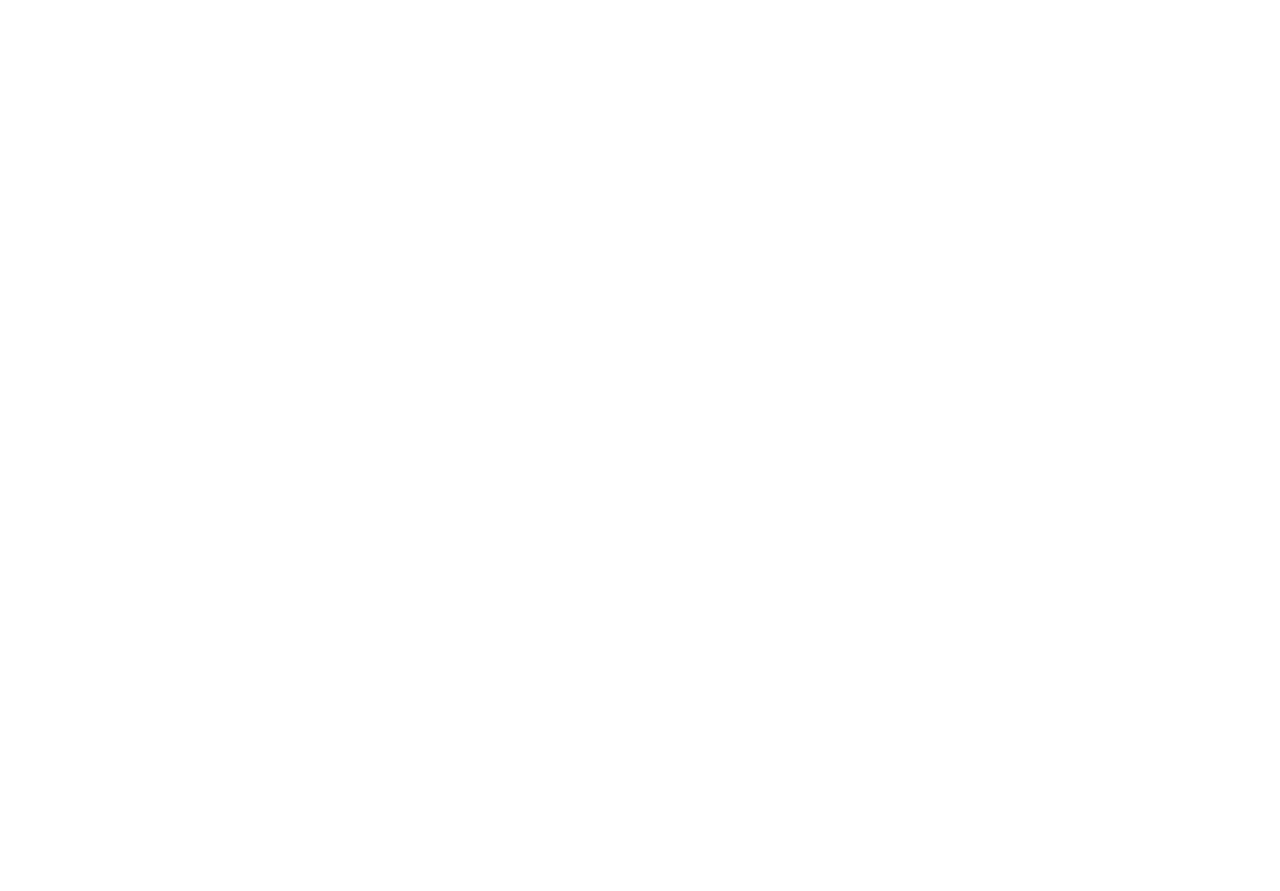
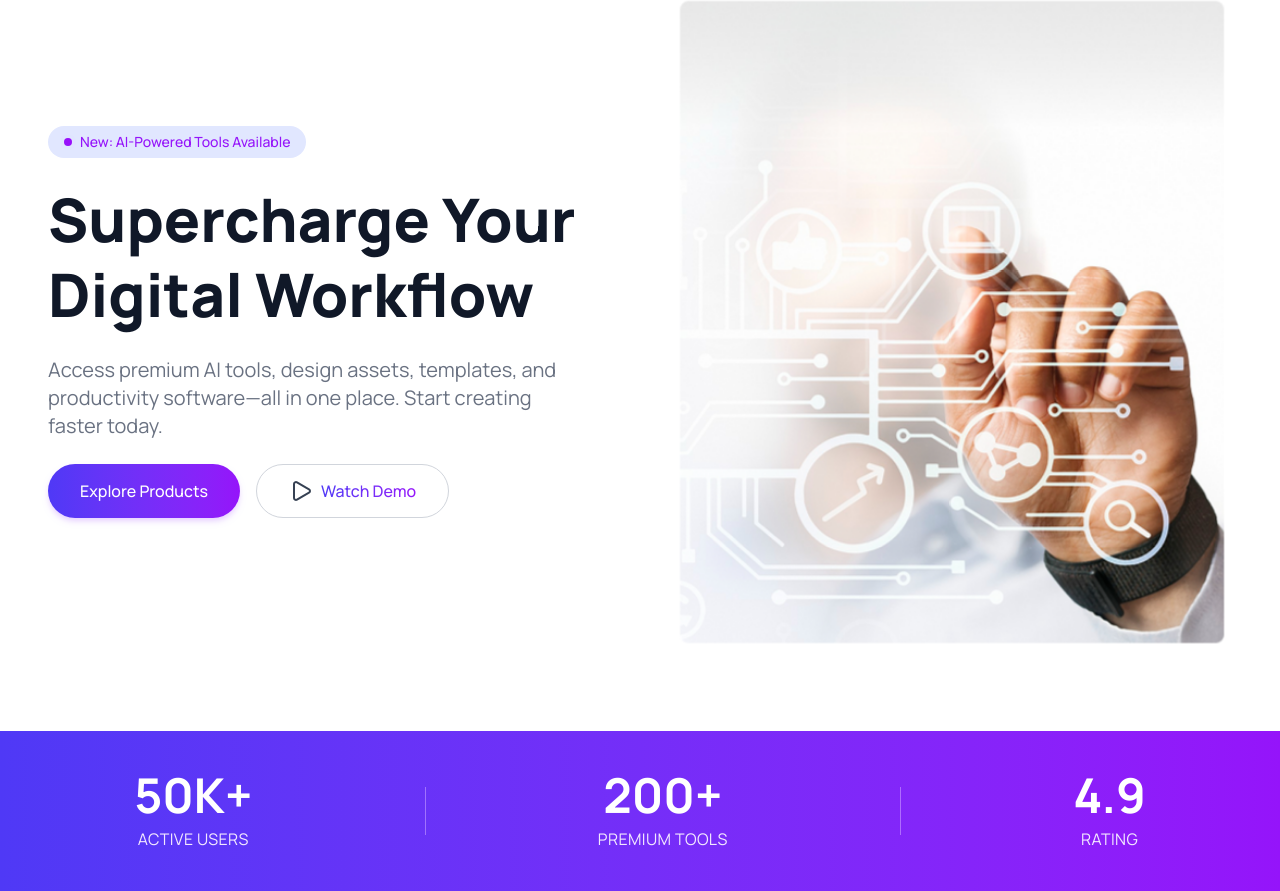
Before and after one commit to sanjidanabu/A6-digitools, a React (Vite) app: page / in a window 1280 px wide. Shown: the part 160-1051 px from the top of the page. Before the commit the page ends 800 px from the top, so only its background shows below. Built offline with nearby package versions, Linux system fonts and the light colour scheme.

Commit message:
added hero section and user section

```diff
--- a/src/App.jsx
+++ b/src/App.jsx
@@ -2,6 +2,7 @@
 import './App.css'
 import HeroSection from './component/HeroSection'
 import NavBar from './component/NavBar'
+import UserSection from './component/UserSection'
 
 function App() {
 
@@ -10,6 +11,7 @@
     <>
     <NavBar></NavBar>
     <HeroSection></HeroSection>
+    <UserSection></UserSection>
 
       </>
   )
--- a/src/component/HeroSection.jsx
+++ b/src/component/HeroSection.jsx
@@ -1,9 +1,59 @@
 import React from 'react';
 import bannerImage from '../assets/banner.png'
+import { Play } from 'lucide-react';
 
 const HeroSection = () => {
     return (
-       <section>
+       <section className='bg-white py-12 md:py-20 px-6 lg:px-12 max-w-7xl mx-auto'>
+         <div className="flex flex-col lg:flex-row items-center justify-between gap-12 lg:gap-16">
+
+
+        <div className="flex-1 text-left order-2 lg:order-1">
+
+          <div className="inline-flex items-center gap-2 bg-[#E1E7FF] text-[#9514FA]  px-4 py-1.5 rounded-full text-sm font-medium mb-6">
+            <span className="relative flex h-2 w-2">
+              <span className="animate-ping absolute inline-flex h-full w-full rounded-full bg-purple-400 opacity-75"></span>
+              <span className="relative inline-flex rounded-full h-2 w-2 bg-purple-600"></span>
+            </span>
+            New: AI-Powered Tools Available
+          </div>
+
+
+          <h1 className="text-4xl md:text-5xl lg:text-6xl font-extrabold text-gray-900 leading-tight mb-6">
+            Supercharge Your <br />
+            Digital Workflow
+          </h1>
+
+
+          <p className="text-gray-500 text-lg md:text-xl mb-6 max-w-lg mx-auto lg:mx-0">
+            Access premium AI tools, design assets, templates, and productivity
+            software—all in one place. Start creating faster today.
+          </p>
+
+
+
+
+          <div className="flex flex-col sm:flex-row gap-4 justify-center lg:justify-start">
+            <button className="w-full sm:w-auto bg-gradient-to-r from-[#4F39F6] to-[#9514FA] hover:bg-[#6D28D9] text-white px-8 py-3.5 rounded-full font-medium transition-all shadow-md shadow-purple-200">
+              Explore Products
+            </button>
+            <button className="w-full sm:w-auto flex items-center justify-center gap-2 border border-gray-300 px-8 py-3.5 rounded-full font-medium text-gray-700 hover:bg-gray-50 transition-all">
+              <Play ></Play> <span className='bg-gradient-to-r from-[#4F39F6] to-[#9514FA] bg-clip-text text-transparent'>Watch Demo</span>
+            </button>
+          </div>
+        </div>
+          <div className="flex-1 w-full order-1 lg:order-2">
+          <div className="relative p-2">
+
+            <img
+              src={bannerImage}
+              alt="Digital Workflow with AI"
+              className="w-full h-auto "
+            />
+
+          </div>
+        </div>
+        </div>
 
        </section>
     );
--- /dev/null
+++ b/src/component/UserSection.jsx
@@ -0,0 +1,32 @@
+import React from 'react';
+
+const UserSection = () => {
+    const statsData = [
+    { id: 1, value: "50K+", label: "Active Users" },
+    { id: 2, value: "200+", label: "Premium Tools" },
+    { id: 3, value: "4.9", label: "Rating" },
+  ];
+    return (
+         <section className="bg-gradient-to-r from-[#4F39F6] to-[#9514FA]  py-10 px-5">
+      <div className="max-w-6xl mx-auto flex flex-col md:flex-row items-center justify-around gap-8 text-white">
+        {statsData.map((stat, index) => (
+          <React.Fragment key={stat.id}>
+            <div className="text-center">
+              <h2 className="text-4xl md:text-5xl font-bold mb-2">{stat.value}</h2>
+              <p className="text-purple-100 text-sm md:text-base uppercase tracking-wide">
+                {stat.label}
+              </p>
+            </div>
+
+
+            {index < statsData.length - 1 && (
+              <div className="hidden md:block h-12 w-[1px] bg-purple-300 opacity-50"></div>
+            )}
+          </React.Fragment>
+        ))}
+      </div>
+    </section>
+    );
+};
+
+export default UserSection;
```
